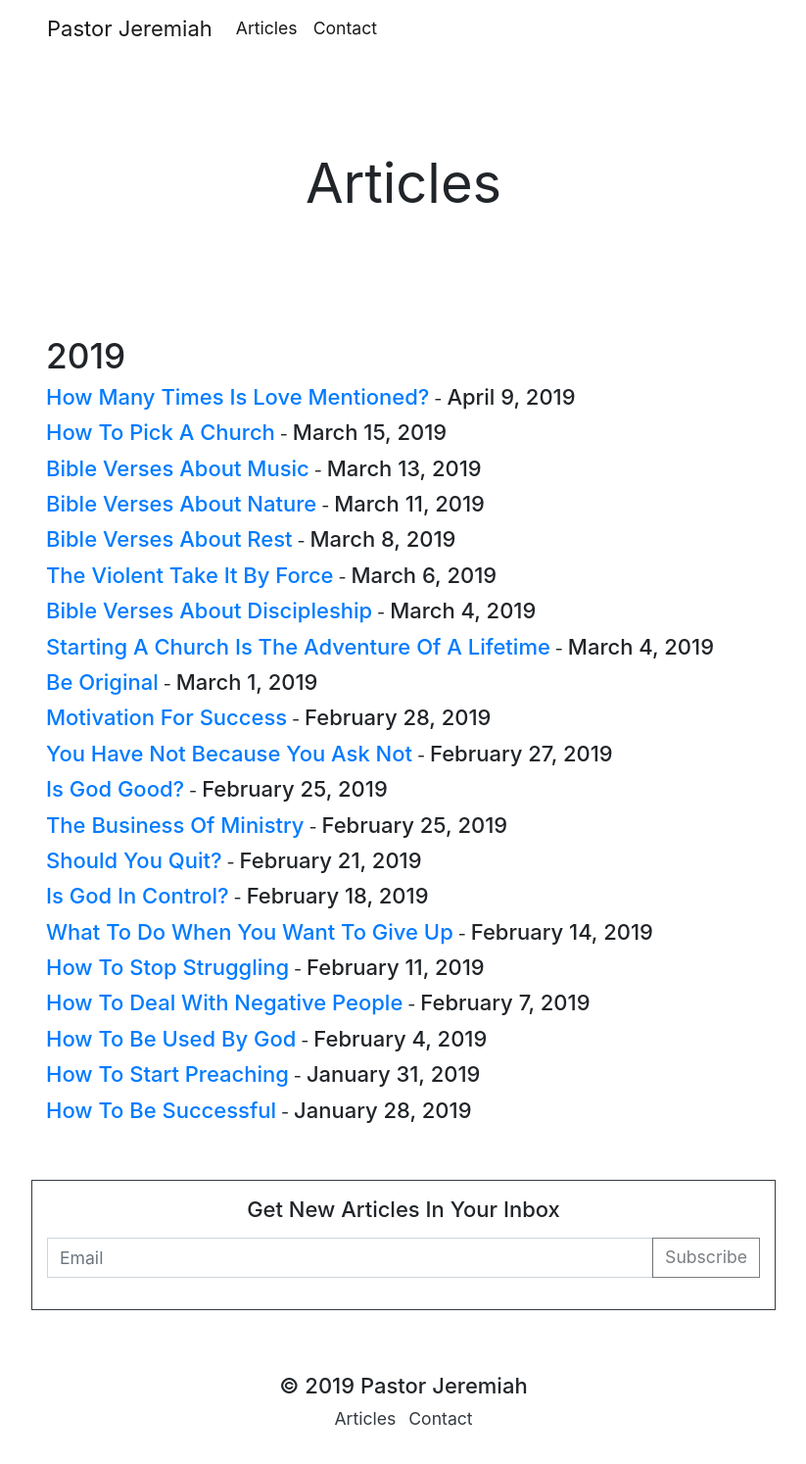
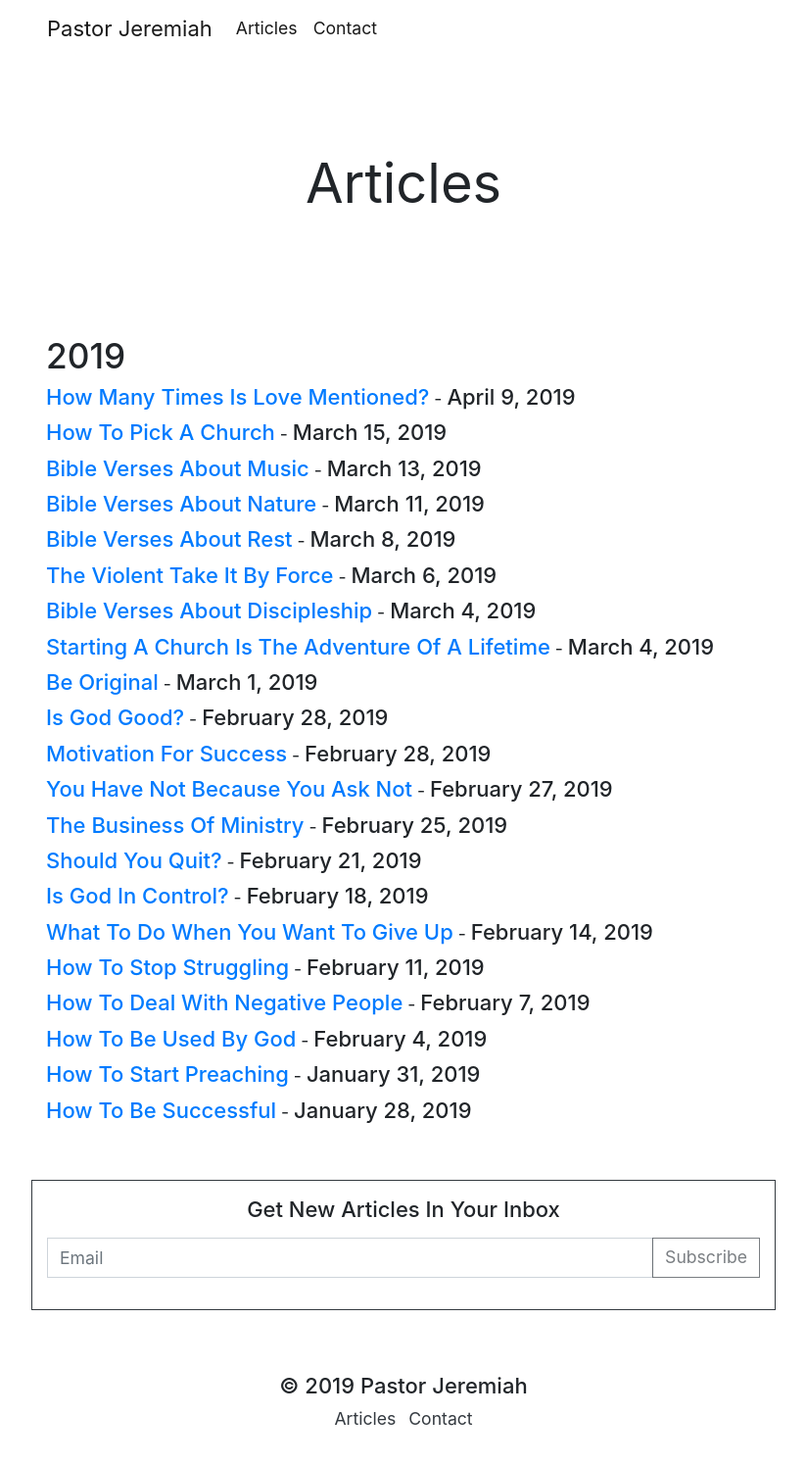
Before and after one commit to jmofyi/pastorjeremiah, a Jekyll site: the page built from articles.html, in a window 1280 px wide. Shown: the whole page at 98% size, without its empty margins (228-1051 px from the left). Built offline with Jekyll 4.4.1, drawn with Linux system fonts in a browser that asks for light colours.

Commit message:
Update from Forestry.io Jeremiah Thomas updated _posts/2019-02-25-is-god-good.md

```diff
--- a/_posts/2019-02-25-is-god-good.md
+++ b/_posts/2019-02-25-is-god-good.md
@@ -1,11 +1,11 @@
 ---
 title: Is God Good?
-date: 2019-02-25 05:00:00 Z
+date: 2019-02-28 00:00:00 -0500
 layout: post
 description: How do we know whether God is good or bad?
 image: "/uploads/pastor-jeremiah.jpg"
+
 ---
-
 ## God is _always_ good and _only_ good.
 
 A good starting point, and perhaps one of the most foundational principles of Christianity is the belief that God is good. That nothing bad can ever come from God.
```
